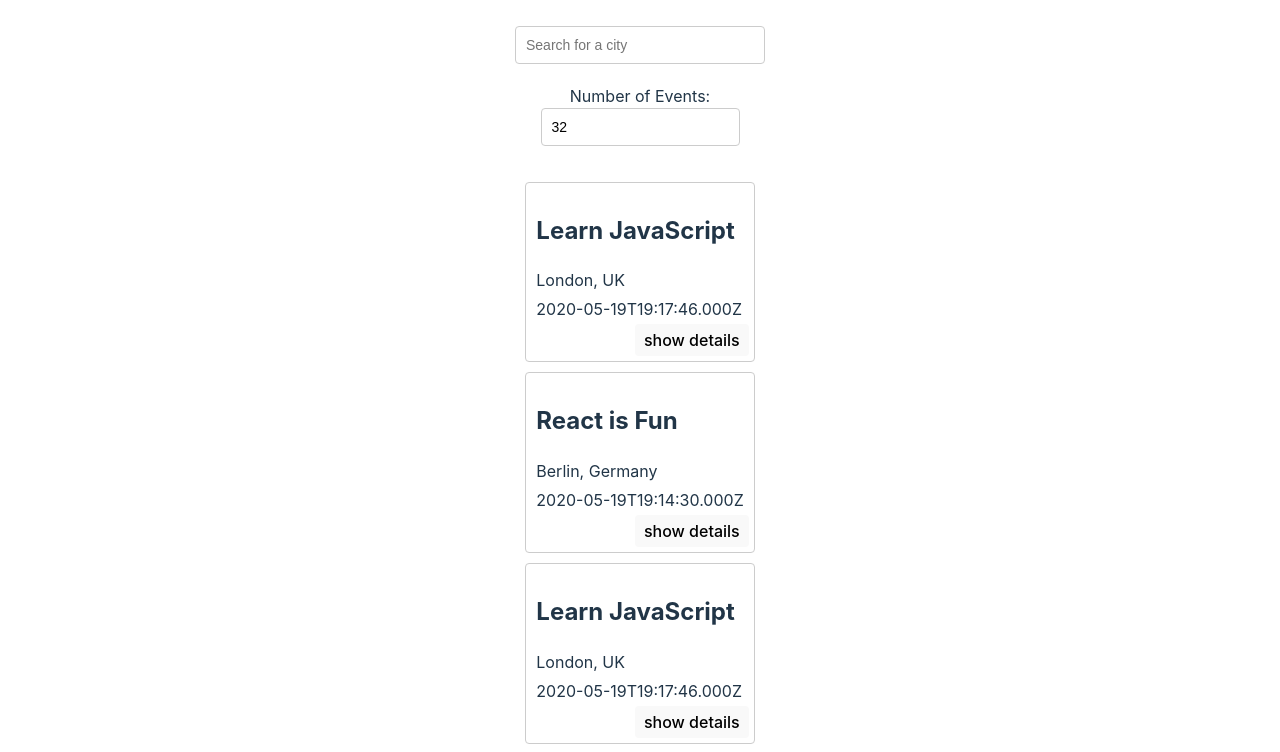
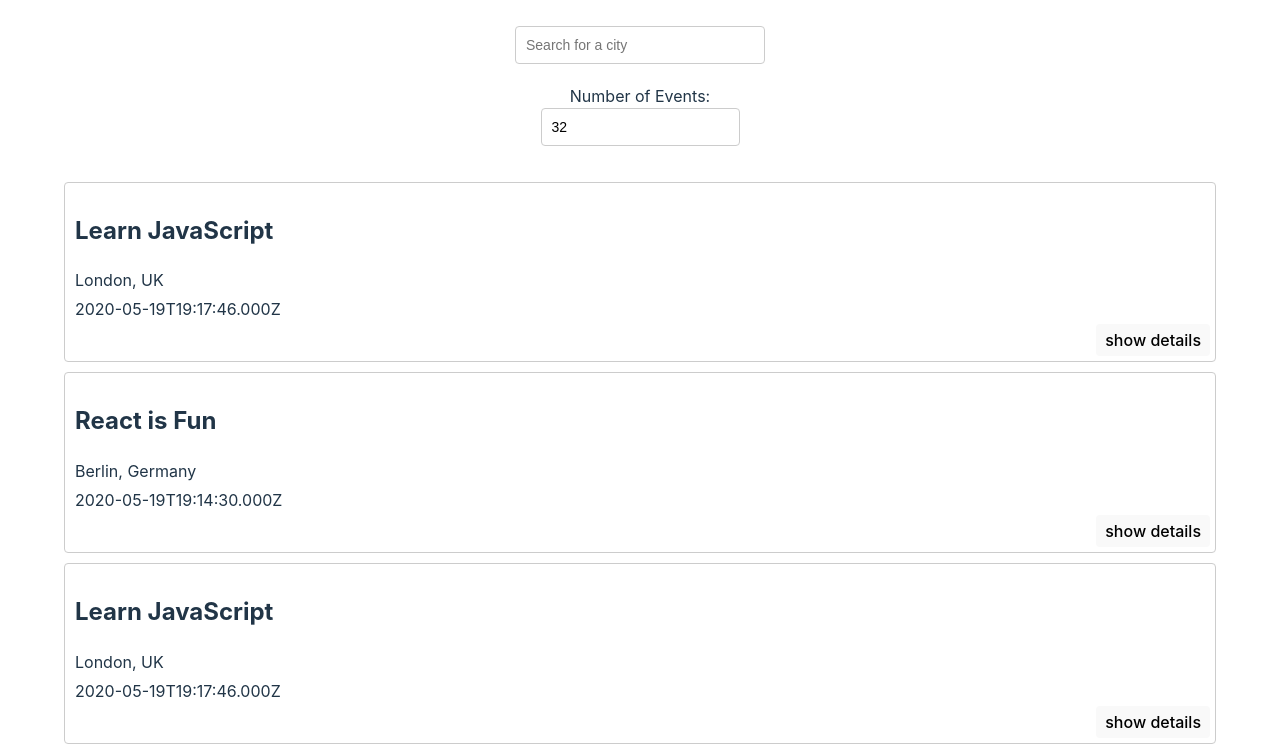
Before and after one commit to nimkus/meet, a React (Vite) app: page / in a window 1280 px wide. Shown: the top 752 px of the page. Built offline with nearby package versions, Linux system fonts and the light colour scheme; what atatus-spa would draw is missing.

Commit message:
added error alert

```diff
--- a/src/App.css
+++ b/src/App.css
@@ -3,10 +3,6 @@
 .App {
   text-align: center;
   padding: 2% 5%;
-  display: flex;
-  flex-direction: column;
-  justify-content: center;
-  align-items: center;
 }
 
 .App * {
--- a/src/App.jsx
+++ b/src/App.jsx
@@ -2,7 +2,7 @@ import React from 'react';
 import CitySearch from './components/CitySearch';
 import EventList from './components/EventList';
 import NumberOfEvents from './components/NumberOfEvents';
-import { InfoAlert } from './components/Alert';
+import { InfoAlert, ErrorAlert } from './components/Alert';
 import { useEffect, useState } from 'react';
 import { extractLocations, getEvents } from './api';
 
@@ -14,6 +14,7 @@ const App = () => {
   const [events, setEvents] = useState([]);
   const [currentCity, setCurrentCity] = useState('See all cities');
   const [infoAlert, setInfoAlert] = useState('');
+  const [errorAlert, setErrorAlert] = useState('');
 
   const fetchData = async () => {
     const allEvents = await getEvents();
@@ -30,8 +31,9 @@ const App = () => {
   return (
     <div className="App">
       <div className="alerts-container">{infoAlert.length ? <InfoAlert text={infoAlert} /> : null}</div>
+      <div className="alerts-container">{errorAlert.length ? <ErrorAlert text={errorAlert} /> : null}</div>
       <CitySearch allLocations={allLocations} setCurrentCity={setCurrentCity} setInfoAlert={setInfoAlert} />
-      <NumberOfEvents updateEvents={setNumberOfEvents} />
+      <NumberOfEvents updateEvents={setNumberOfEvents} setErrorAlert={setErrorAlert} />
       <EventList events={events} />
     </div>
   );
--- a/src/components/Alert.jsx
+++ b/src/components/Alert.jsx
@@ -36,8 +36,15 @@ class Alert extends Component {
 class InfoAlert extends Alert {
   constructor(props) {
     super(props);
-    this.color = 'rgb(0, 0, 255)'; // blue
-    this.bgColor = 'rgb(220, 220, 255)'; // light blue
+    this.color = 'rgb(0, 0, 255)';
+    this.bgColor = 'rgb(220, 220, 255)';
+  }
+}
+class ErrorAlert extends Alert {
+  constructor(props) {
+    super(props);
+    this.color = 'rgb(255, 0, 0)';
+    this.bgColor = 'rgb(225, 220, 220)';
   }
 }
 
@@ -45,4 +52,4 @@ Alert.propTypes = {
   text: PropTypes.string.isRequired,
 };
 
-export { InfoAlert };
+export { InfoAlert, ErrorAlert };
--- a/src/components/NumberOfEvents.jsx
+++ b/src/components/NumberOfEvents.jsx
@@ -1,15 +1,24 @@
 import React, { useState } from 'react';
 import PropTypes from 'prop-types';
 
-const NumberOfEvents = ({ updateEvents }) => {
+const NumberOfEvents = ({ updateEvents, setErrorAlert }) => {
   const [numberOfEvents, setNumberOfEvents] = useState(32);
 
   const handleInputChange = (e) => {
-    const value = Number(e.target.value);
-    if (value > 0) {
-      setNumberOfEvents(value);
-      updateEvents(value);
+    const value = e.target.value;
+    let errorText = '';
+
+    if (value === '' || isNaN(value)) {
+      errorText = 'Please enter a valid number of events.';
+    } else if (Number(value) <= 0) {
+      errorText = 'The number of events must be greater than 0.';
+    } else {
+      setNumberOfEvents(value); // Update the value as a string for valid input
+      updateEvents(Number(value)); // Pass the numeric value to the parent function
     }
+
+    setErrorAlert(errorText);
+    setNumberOfEvents(value); // Always update state with the raw input to allow typing
   };
 
   return (
@@ -17,7 +26,7 @@ const NumberOfEvents = ({ updateEvents }) => {
       <label htmlFor="number-input">Number of Events:</label>
       <br />
       <input
-        type="number"
+        type="text"
         id="number-input"
         aria-label="number of events"
         value={numberOfEvents}
@@ -29,6 +38,7 @@ const NumberOfEvents = ({ updateEvents }) => {
 
 NumberOfEvents.propTypes = {
   updateEvents: PropTypes.func.isRequired,
+  setErrorAlert: PropTypes.func.isRequired,
 };
 
 export default NumberOfEvents;
```
Also changed, not shown: 1 other file (tests, documents, lock files or other folders).
